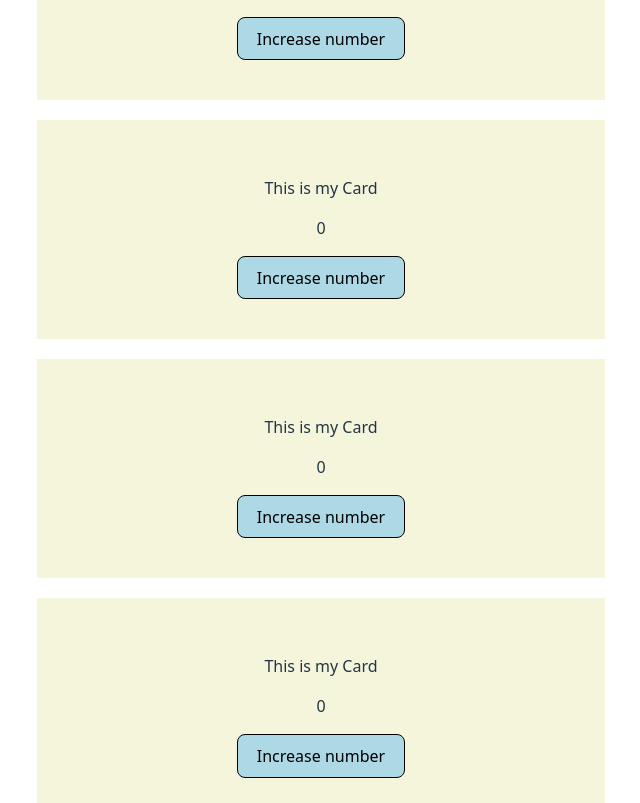
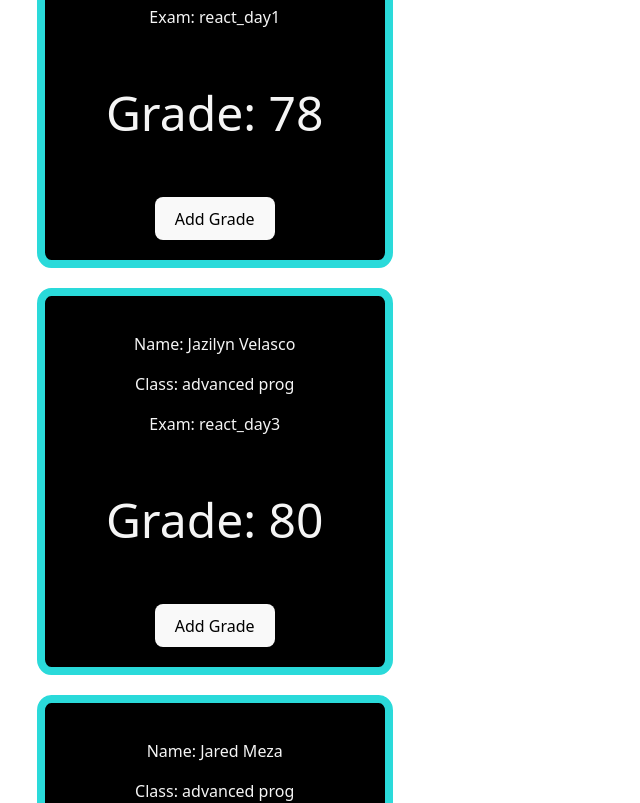
Before and after one commit to Azaharulislam171/react_v1, a React (Vite) app: page / in a window 1280 px wide. Shown: the part 320-1123 px from the top of the page, without its empty margins (319-959 px from the left). Built offline with nearby package versions, Linux system fonts and the light colour scheme.

Commit message:
secondcommited new cards

```diff
--- a/src/App.jsx
+++ b/src/App.jsx
@@ -1,5 +1,6 @@
 import './App.css'
-import Card from '../src/components/card.jsx'
+{/* I must import the Card2 component to make sure it shows up*/}
+import Card2 from './components/Card2.jsx'
 
 function App() {
 
@@ -10,10 +11,14 @@ function App() {
     <>
     <h1> My React Learning path  </h1>
     <p> Azaharul Islam</p>
-    <Card/>
-    <Card/>
-    <Card/>
-    <Card/>
+    {/*  I must call the Card2 component to make sure it shows up*/}
+
+   <Card2 stu_name={"Issac Santos"} stu_class={"advanced prog"} stu_exam={"react_day1"} stu_grade={78} />
+   <Card2 stu_name={"Jazilyn Velasco"} stu_class={"advanced prog"} stu_exam={"react_day3"} stu_grade={80} />
+   <Card2 stu_name={"Jared Meza"} stu_class={"advanced prog"} stu_exam={"react_day2"} stu_grade={100} />
+   <Card2 stu_name={"Bryan Alves"} stu_class={"advanced prog"} stu_exam={"react_day1"} stu_grade={0} />
+   <Card2 stu_name={"Mateus D Souza"} stu_class={"advanced prog"} stu_exam={"react_day4"} stu_grade={95} />
+
 
     </>
   )
--- /dev/null
+++ b/src/components/Card2.jsx
@@ -0,0 +1,25 @@
+import { useState } from "react";
+import styles from "./Card2.module.css";
+
+function Card2({stu_name, stu_class, stu_exam, stu_grade}){
+const [Name, setName]=useState(stu_name);
+const [Class, setClass]=useState(stu_class);
+const [Exam, setExam]=useState(stu_exam);
+const [Grade, setGrade]=useState(stu_grade);
+
+const addGrade=()=>{
+    setGrade(Grade + 1);
+}
+
+return(
+    <div className={styles.card_container}>
+        <p> Name: {stu_name} </p>
+        <p> Class: {stu_class} </p>
+        <p> Exam: {stu_exam} </p>
+        <p className={styles.grade_font}> Grade: {stu_grade} </p>
+        <button onClick={addGrade}> Add Grade </button>
+    </div>
+);
+}
+
+export default Card2;
--- /dev/null
+++ b/src/components/Card2.module.css
@@ -0,0 +1,14 @@
+.card_container{
+    background-color: black;
+    color:whitesmoke;
+    border-radius: 4%;
+    border:8px solid rgb(42, 218, 218);
+    padding:20px;
+    width:300px;
+    margin:20px;
+}
+
+
+.grade_font{
+    font-size: 48px;
+}
```
